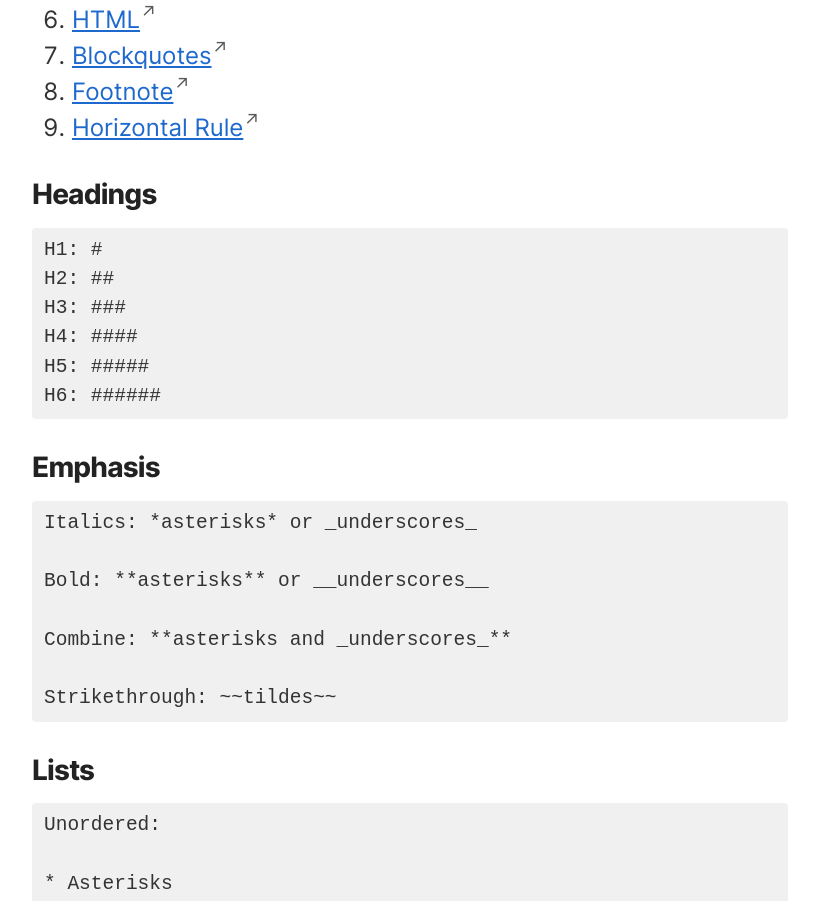
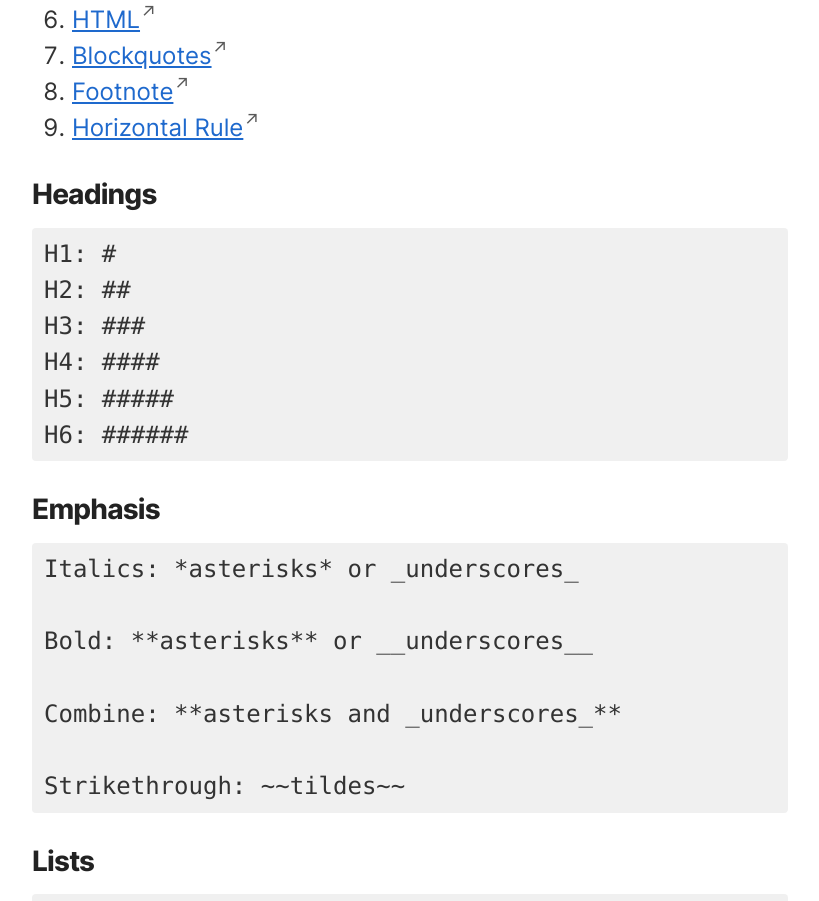
Before and after one commit to ajpwalser/ajpwalser.github.io, a Jekyll site: the page built from _posts/2021-06-24-markdown-syntax-guide.md, in a window 1280 px wide. Shown: the part 641-1542 px from the top of the page, without its empty margins (230-1049 px from the left). Built offline with Jekyll 4.4.1, drawn with Linux system fonts in a browser that asks for light colours.

Commit message:
Update style.css

```diff
--- a/css/style.css
+++ b/css/style.css
@@ -1,5 +1,6 @@
 :root {
 	--font-body: "Inter", -apple-system, BlinkMacSystemFont, "Segoe UI", Helvetica, Arial, sans-serif, "Apple Color Emoji", "Segoe UI Emoji";
+	--font-code: ui-monospace, SFMono-Regular, SF Mono, Consolas, Liberation Mono, Menlo, monospace;
 	--color-background: #fff;
 	--color-background-secondary: #203851;
 	--color-background-tertiary: #f0f0f0;
@@ -37,7 +38,7 @@
 	max-width: 31.5em;
 }
 
-time, .accent {
+time, .accent, figcaption {
 	color: var(--color-text-accent);
 	font-size: 75%;
 }
@@ -144,6 +145,25 @@
 	text-decoration: none;
 }
 
+ img {
+     max-width: 100%;
+     height: auto;
+}
+
+ .full-width {
+     left: 50%;
+     margin-left: -50vw;
+     margin-right: -50vw;
+     max-width: 100vw;
+     position: relative;
+     right: 50%;
+     width: 100vw;
+}
+
+ figcaption {
+     text-align: center;
+}
+
 /* Videos */
 .videoWrapper {
 	position: relative;
@@ -159,6 +179,10 @@
 	left: 0;
 	width: 100%;
 	height: 100%;
+}
+
+code {
+  font-family: var(--font-code);
 }
 
 pre {
```
